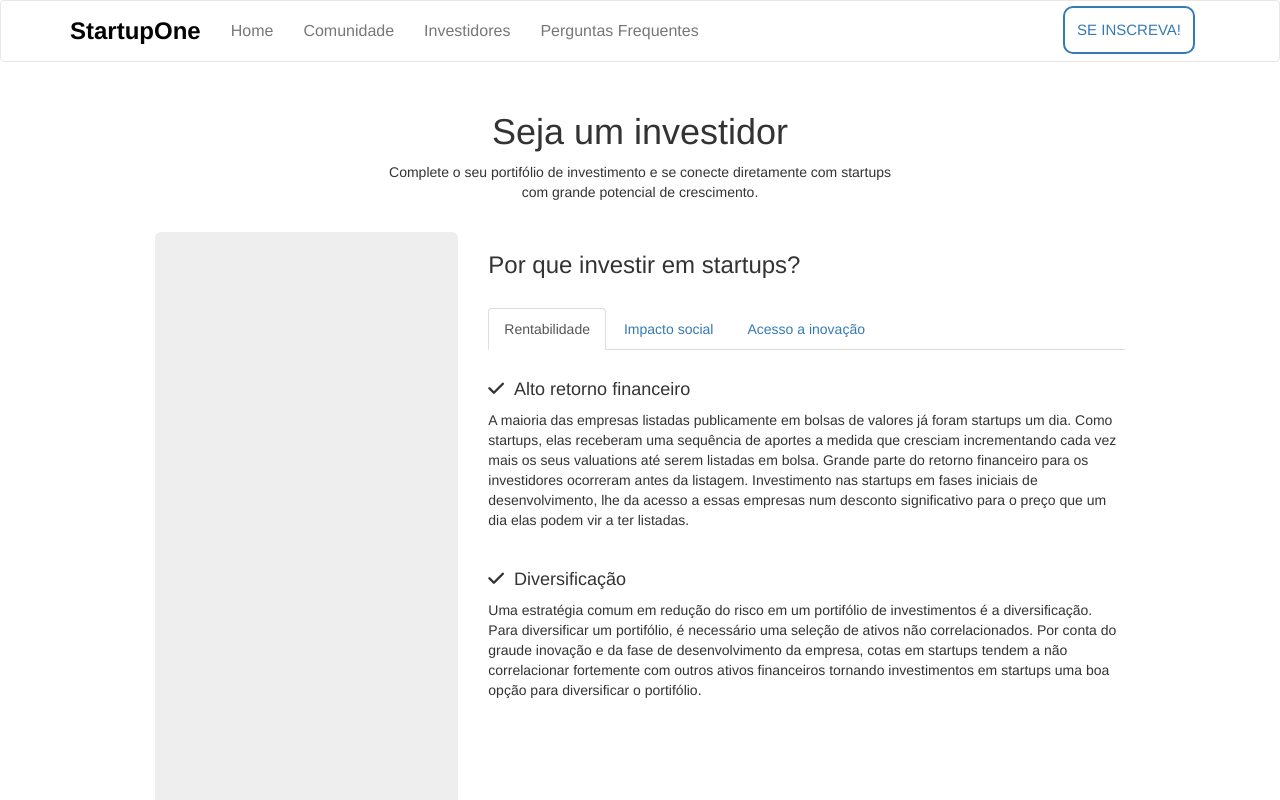
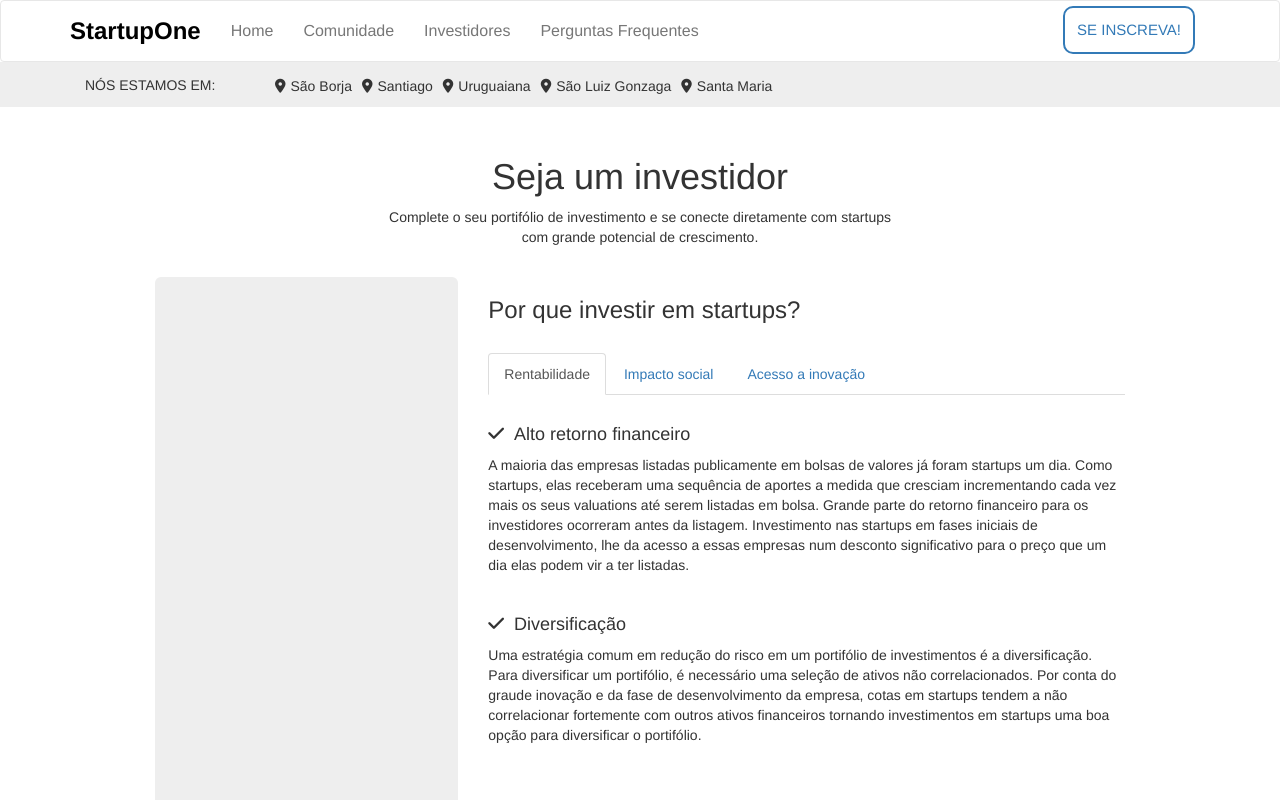
Before and after one commit to RenatoRosaFranco/StartupOne, a React (Create React App) app: page /investors in a window 1280 px wide. Shown: the top 800 px of the page. Built offline with nearby package versions, Linux system fonts and the light colour scheme.

Commit message:
feature: adding a banner to application.

```diff
--- a/src/App.js
+++ b/src/App.js
@@ -8,12 +8,14 @@ import Community  from './Pages/Community/Community';
 import Investors  from './Pages/Investors/Investors';
 
 import Header     from './Components/Header/Header';
+import Banner     from './Components/Banner';
 import Footer     from './Components/Footer/Footer';
 
 function App() {
   return (
     <Router>
       <Header />
+      <Banner />
 
       <Routes>
         <Route path="/" element={ <Home /> } />
--- a/src/Components/About/About.jsx
+++ b/src/Components/About/About.jsx
@@ -15,6 +15,104 @@ function About() {
             <p className='text-center'>Nosso ecossistema inclui parcerias com dezenas de empresas de diversas áreas incluindo
             eCommerce, financeiras, logísticas, seguros,<br/> varejo, contabilidade, jurídico, software e
             muito mais.</p>
+            <br />
+
+              <div className="row">
+                <div className="col-md-10 col-md-offset-1">
+                  <div className="row">
+                    <div className='col-md-4'>
+                      <div className='jumbotron' style={{ height: 678}}/>
+                    </div>
+
+                    <div className='col-md-8'>
+                      <h3 className="bold">Por que investir em startups?</h3>
+                      <br />
+
+                      <ul class="nav nav-tabs" role="tablist">
+                        <li role="presentation" className="active"><a href="#home" aria-controls="home" role="tab" data-toggle="tab">Investimento</a></li>
+                        <li role="presentation"><a href="#profile" aria-controls="profile" role="tab" data-toggle="tab">Mentoria</a></li>
+                        <li role="presentation"><a href="#messages" aria-controls="messages" role="tab" data-toggle="tab">Comunidade</a></li>
+                      </ul>
+
+                      <div class="tab-content">
+                        <div role="tabpanel" className="tab-pane active" id="home"><br />
+                          <p>Investimos até <strong>R$ 150 mil</strong> em sua empresa ou ideia. <span className="bold">(analise detalhada)</span></p>
+                          <br/>
+
+                          <h4 className='bold'>
+                            <i class="fa-solid fa-check" style={{ marginRight: 10 }}></i>
+                            Aporte de capital
+                          </h4>
+                          <p>Aportamos capital de giro em sua empresa sem colaterais ou análise de crédito. Esse valor é seu para
+                          investir em prol do crescimento de seu negócio.</p>
+
+                          <br />
+                          <h4 className='bold'>
+                            <i class="fa-solid fa-check" style={{ marginRight: 10 }}></i>
+                            Serviços
+                          </h4>
+                          <p>Lhe disponibilizaremos provedores de serviços para a sua empresa. Não tem um CNPJ? Precisa
+                          de um contador? Quer contratar e não quer lidar com cálculo de folha? Faremos tudo isso e mais
+                          sem você precisar gastar seu tempo e dinheiro. Também lhe daremos acesso a afertas com diversos
+                          parceiros como a Amazon Web Services e a Google Cloud.</p>
+                          <br />
+
+                          <h4 className='bold'>
+                            <i class="fa-solid fa-check" style={{ marginRight: 10 }}></i>
+                            Participação
+                          </h4>
+                          <p>Nos tornaremos sócios minoritários do seu negócio. O seu sucesso será o nosso sucesso.</p>
+                        </div>
+
+                        <div role="tabpanel" className="tab-pane" id="profile"><br />
+                          <h4 className='bold'>
+                            <i class="fa-solid fa-check" style={{ marginRight: 10 }}></i>
+                            Incentivo ao empreendedorismo
+                          </h4>
+                          <p>Torne possivel o sonho de empreender de jovens no Brasil. Mais investimento possibilita
+                          que mais empreendedores criem empresas de sucesso. Com mais casos de sucesso, o Brasil se torna mais
+                          atrativo para investidores internacionais exponencializando o crescimento das startups brasileiras.</p>
+                          <br />
+
+                          <h4 className='bold'>
+                            <i class="fa-solid fa-check" style={{ marginRight: 10 }}></i>
+                            Impacto possitivo na sociedade
+                          </h4>
+                          <p>A economia de serviços gerada por startups incentiva a educação, gera empregos e renda
+                          para brasileiros. Você pode ser parte dessa mudança.</p>
+                        </div>
+
+                        <div role="tabpanel" className="tab-pane" id="messages"><br />
+                          <h4 className='bold'>
+                            <i class="fa-solid fa-check" style={{ marginRight: 10 }}></i>
+                            Acesso a novos produtos
+                          </h4>
+                          <p>Seja um dos primeiros a saber sobre novos produtos e serviços. Muitas
+                          startups dão descontos significativos em seus produtos para parceiros. Sendo
+                          um investidor, lhe dará um nível alto de acesso a essas startups e empreendedores.</p>
+                          <br />
+
+                          <h4 className='bold'>
+                            <i class="fa-solid fa-check" style={{ marginRight: 10 }}></i>
+                            Seja parte do ecosistema de inovação
+                          </h4>
+                          <p>Você poderá aprender e ensinar com a proxima geração de empreendedores no Sul do Brasil.
+                          O ecosistema de startups é um de colaboração e você poderá participar.</p>
+                          <br />
+
+                          <h4 className='bold'>
+                            <i class="fa-solid fa-check" style={{ marginRight: 10 }}></i>
+                            Oportunidade de aquisição
+                          </h4>
+                          <p>Ser parte do quadro de investidores de uma startup lhe dará acesso direto aos empreendedores.
+                          Essa proximidade pode lhe gerar oportunidades futuras como uma compra ou merge da startup pela
+                          sua empresa.</p>
+                        </div>
+                      </div>
+                    </div>
+                  </div>
+                </div>
+              </div>
           </div>
         </div>
       </div>
--- /dev/null
+++ b/src/Components/Banner.jsx
@@ -0,0 +1,54 @@
+import React from 'react';
+
+function Banner() {
+  return(
+    <section className="banner" style={{ border: '1px solid #EEE', backgroundColor: '#eee', height: 45, paddingTop: 5, paddingBottom: 5}}>
+      <div className="container">
+        <div className="row">
+          <div className="col-md-12">
+            <div className="col-md-2">
+              <h5 className="uppercase" style={{ textTransform: 'uppercase' }}>Nós estamos em:</h5>
+            </div>
+
+            <div className="col-md-10">
+              <ul className="list-unstyled list-inline" style={{ marginTop: 8}}>
+                <li>
+                  <p>
+                    <i class="fa-solid fa-location-dot" style={{ marginRight: 5 }}></i>
+                    São Borja
+                  </p>
+                </li>
+                <li>
+                  <p>
+                     <i class="fa-solid fa-location-dot" style={{ marginRight: 5 }}></i>
+                    Santiago
+                  </p>
+                </li>
+                <li>
+                  <p>
+                    <i class="fa-solid fa-location-dot" style={{ marginRight: 5 }}></i>
+                    Uruguaiana
+                  </p>
+                </li>
+                <li>
+                  <p>
+                    <i class="fa-solid fa-location-dot" style={{ marginRight: 5 }}></i>
+                    São Luiz Gonzaga
+                  </p>
+                </li>
+                <li>
+                  <p>
+                    <i class="fa-solid fa-location-dot" style={{ marginRight: 5 }}></i>
+                    Santa Maria
+                  </p>
+                </li>
+              </ul>
+            </div>
+          </div>
+        </div>
+      </div>
+    </section>
+  )
+}
+
+export default Banner;
```
